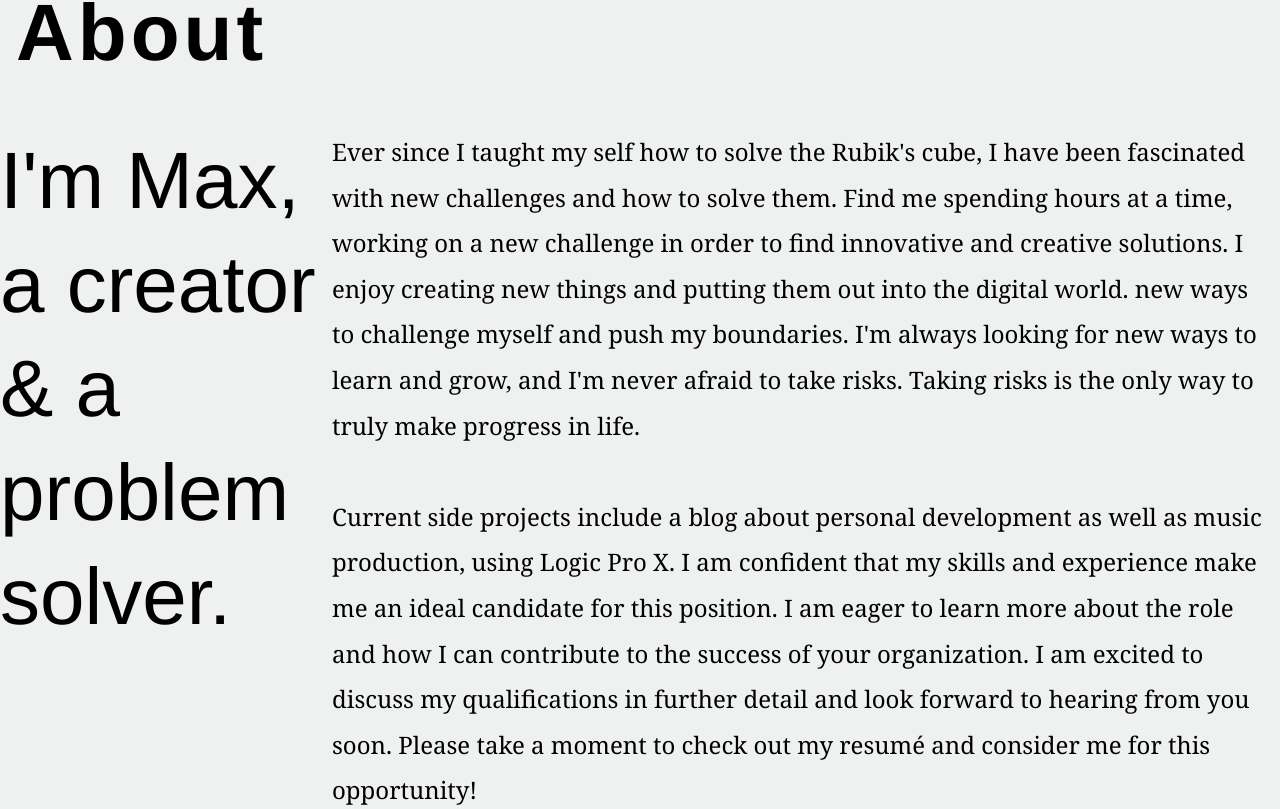
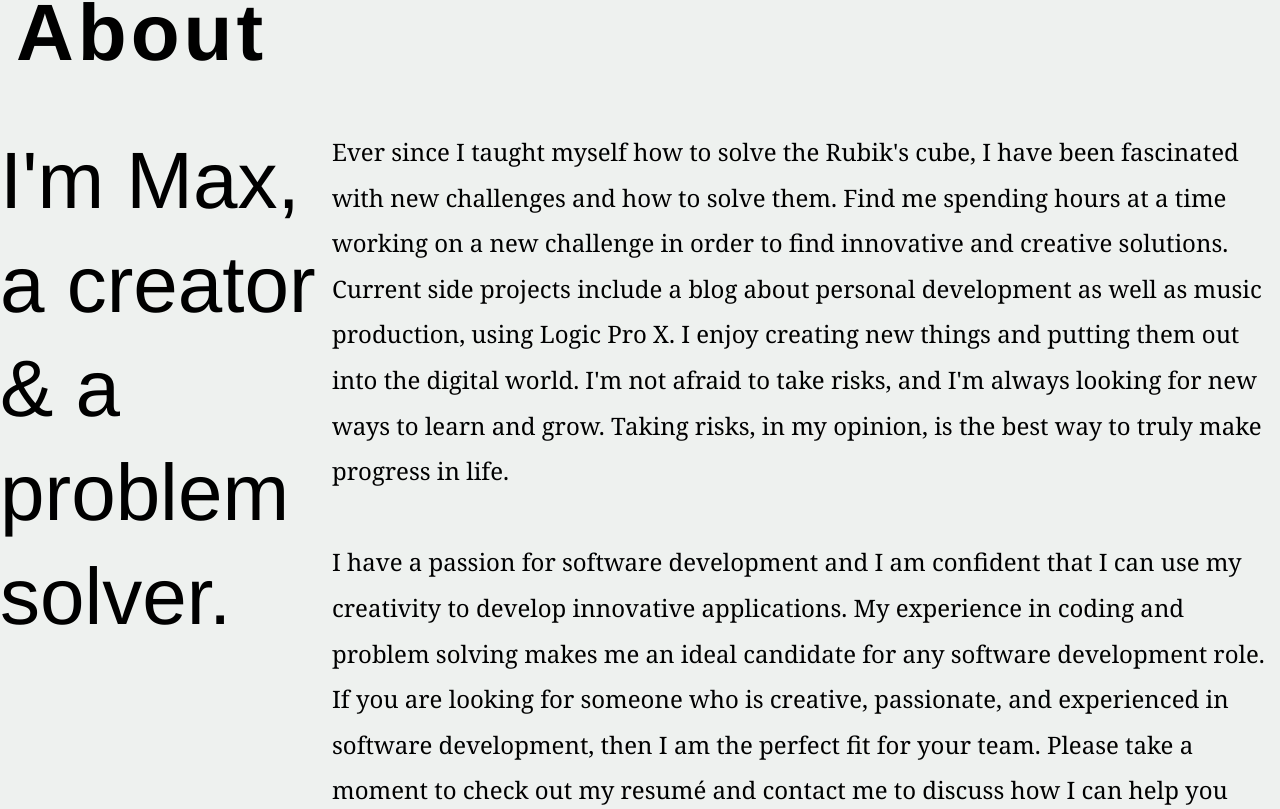
Before and after one commit to perezmas/portfolio, a React (Vite) app: page / in a window 1280 px wide. Shown: the part 2131-2940 px from the top of the page. Built offline with nearby package versions, Linux system fonts and the light colour scheme.

Commit message:
updated about

```diff
--- a/src/components/About.jsx
+++ b/src/components/About.jsx
@@ -31,8 +31,8 @@ const About = () => {
                         I'm Max, a creator & a problem solver. <br />
                     </h1>
                     <p className="description flex justify-center xl:text-1xl px-3">
-                        Ever since I taught my self how to solve the Rubik's cube, I have been fascinated with new challenges and how to solve them. Find me spending hours at a time, working on a new challenge in order to find innovative and creative solutions. I enjoy creating new things and putting them out into the digital world.  new ways to challenge myself and push my boundaries. I'm always looking for new ways to learn and grow, and I'm never afraid to take risks. Taking risks is the only way to truly make progress in life.<br /><br />
-                        Current side projects include a blog about personal development as well as music production, using Logic Pro X. I am confident that my skills and experience make me an ideal candidate for this position. I am eager to learn more about the role and how I can contribute to the success of your organization. I am excited to discuss my qualifications in further detail and look forward to hearing from you soon. Please take a moment to check out my resumé and consider me for this opportunity!
+                        Ever since I taught myself how to solve the Rubik's cube, I have been fascinated with new challenges and how to solve them. Find me spending hours at a time working on a new challenge in order to find innovative and creative solutions. Current side projects include a blog about personal development as well as music production, using Logic Pro X. I enjoy creating new things and putting them out into the digital world. I'm not afraid to take risks, and I'm always looking for new ways to learn and grow. Taking risks, in my opinion, is the best way to truly make progress in life.<br /><br />
+                        I have a passion for software development and I am confident that I can use my creativity to develop innovative applications. My experience in coding and problem solving makes me an ideal candidate for any software development role. If you are looking for someone who is creative, passionate, and experienced in software development, then I am the perfect fit for your team. Please take a moment to check out my resumé and contact me to discuss how I can help you achieve your goals!
                     </p>
                 </div>
                 {/* <div className="flex flex-col ">
```
Also changed, not shown: 4 other files (tests, documents, lock files or other folders).
